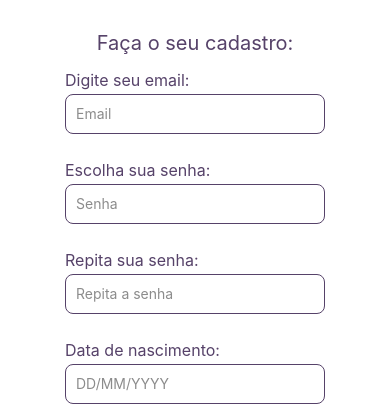
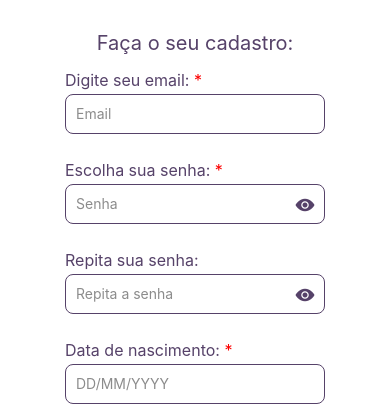
Before and after one commit to Luscv/CommitToFit-mobile, a React Native app: screen /Register in a window 390 px wide. Shown: the part 187-601 px from the top of the page. Built offline with nearby package versions, Linux system fonts and the light colour scheme.

Commit message:
password input

```diff
--- a/App.js
+++ b/App.js
@@ -1,10 +1,10 @@
 import { StatusBar } from 'expo-status-bar';
 import { StyleSheet, Text, View } from 'react-native'
-import { Welcome } from './src/screens/welcome'
+import { Welcome } from './src/features/auth/screens/welcome'
 import { NavigationContainer } from '@react-navigation/native'
 import {createNativeStackNavigator} from '@react-navigation/native-stack'
-import { Login } from './src/screens/Login';
-import { Register } from './src/screens/Register';
+import { Login } from './src/features/auth/screens/Login';
+import { Register } from './src/features/auth/screens/Register';
 
 const Stack = createNativeStackNavigator()
 
--- a/app.json
+++ b/app.json
@@ -4,11 +4,11 @@
     "slug": "CommitToFit",
     "version": "1.0.0",
     "orientation": "portrait",
-    "icon": "./assets/icon.png",
+    "icon": "./src/assets/icon.png",
     "userInterfaceStyle": "light",
     "newArchEnabled": true,
     "splash": {
-      "image": "./assets/splash-icon.png",
+      "image": "./src/assets/splash-icon.png",
       "resizeMode": "contain",
       "backgroundColor": "#ffffff"
     },
@@ -17,12 +17,12 @@
     },
     "android": {
       "adaptiveIcon": {
-        "foregroundImage": "./assets/adaptive-icon.png",
+        "foregroundImage": "./src/assets/adaptive-icon.png",
         "backgroundColor": "#ffffff"
       }
     },
     "web": {
-      "favicon": "./assets/favicon.png"
+      "favicon": "./src/assets/favicon.png"
     }
   }
 }
--- a/package.json
+++ b/package.json
@@ -17,7 +17,8 @@
     "react-hook-form": "^7.54.2",
     "react-native": "0.76.7",
     "react-native-safe-area-context": "^4.12.0",
-    "react-native-screens": "~4.4.0"
+    "react-native-screens": "~4.4.0",
+    "react-native-vector-icons": "^10.2.0"
   },
   "devDependencies": {
     "@babel/core": "^7.20.0"
--- a/src/components/InputFormComponent.jsx
+++ /dev/null
@@ -1,33 +0,0 @@
-import { View, Text, TextInput, StyleSheet, Dimensions } from "react-native"
-
-const styles = StyleSheet.create({
-    container: {
-        alignItems: 'flex-start',
-        marginBottom: 25,
-    },
-    input: {
-        height: 40,
-        width: Dimensions.get('window').width/1.5,
-        borderWidth: 1,
-        padding: 10,
-        borderRadius: 8,
-        borderColor: '#564269'
-    },
-})
-
-export const InputForm = (props) => {
-    return(
-        <View style={styles.container}>
-            <Text style={{alignSelf: 'baseline', paddingBottom: 4, fontSize: 16, color: '#564269'}}>{props.label}</Text>
-            <TextInput
-                style={styles.input}
-                placeholder={props.placeholder}
-                placeholderTextColor='#8c8c8c'
-                onBlur={props.onBlur}
-                onChangeText={props.onChange}
-                value={props.value}
-            />
-            {props.error && (<Text style={{color:'#ff0000'}}>{props.error.message}</Text>)}
-        </View>
-    )
-}
--- a/src/components/RegisterForm.jsx
+++ b/src/features/auth/components/RegisterForm.jsx
@@ -1,7 +1,8 @@
-import { View, Text, StyleSheet, Dimensions, TextInput } from "react-native"
-import { InputForm } from "./InputFormComponent"
-import { ButtonComponent } from "./ButtonComponent"
+import { View, Text, StyleSheet, Dimensions, TextInput, TouchableOpacity } from "react-native"
+import { ButtonComponent } from "../../../shared/components/ButtonComponent"
 import { useForm, Controller  } from "react-hook-form"
+import { useState } from "react"
+import  Icon  from "react-native-vector-icons/Ionicons"
 
 const styles = StyleSheet.create({
     container: {
@@ -15,6 +16,11 @@ const styles = StyleSheet.create({
         marginBottom: 15,
         height: 75,
         width: Dimensions.get('window').width/1.5,
+    },
+    iconContainer: {
+        position: 'absolute',
+        right: 10,
+        top: 10
     },
     input: {
         height: 40,
@@ -34,6 +40,8 @@ const styles = StyleSheet.create({
 export const RegisterForm = () => {
     const {control, handleSubmit, formState: {errors}, watch} = useForm()
     const senha = watch('senha')
+    const [passwordVisible, setPasswordVisible] = useState(false)
+    const [repeatPasswordVisible, setRepeatPasswordVisible] = useState(false)
 
     const onSubmit = (data) => {
         console.log(data)
@@ -45,7 +53,7 @@ export const RegisterForm = () => {
                     <Text style={{alignSelf:'center', fontSize: 20, color: '#564269', paddingBottom: 15}}>Faça o seu cadastro:</Text>
 
                     <View style={styles.inputContainer}>
-                        <Text style={{alignSelf: 'baseline', paddingBottom: 4, fontSize: 16, color: '#564269'}}>Digite seu email:</Text>
+                        <Text style={{alignSelf: 'baseline', paddingBottom: 4, fontSize: 16, color: '#564269'}}>Digite seu email: <Text style={{color: '#fc0000'}}>*</Text></Text>
                         <Controller
                             control={control}
                             rules={{
@@ -63,6 +71,7 @@ export const RegisterForm = () => {
                                     onBlur={onBlur}
                                     onChangeText={onChange}
                                     value={value}
+                                    inputMode="email"
                                 />
                             )}
                             name="email"
@@ -72,7 +81,7 @@ export const RegisterForm = () => {
                     </View>
 
                     <View style={styles.inputContainer}>
-                        <Text style={{alignSelf: 'baseline', paddingBottom: 4, fontSize: 16, color: '#564269'}}>Escolha sua senha:</Text>
+                        <Text style={{alignSelf: 'baseline', paddingBottom: 4, fontSize: 16, color: '#564269'}}>Escolha sua senha: <Text style={{color: '#fc0000'}}>*</Text></Text>
                         <Controller
                             control={control}
                             rules={{
@@ -83,7 +92,9 @@ export const RegisterForm = () => {
                                 }
                             }}
                             render={({field: {onChange, onBlur, value}}) => (
+                                <View style={{position: 'relative'}}>
                                     <TextInput
+                                        secureTextEntry={!passwordVisible}
                                         style={styles.input}
                                         placeholder='Senha'
                                         placeholderTextColor='#8c8c8c'
@@ -91,6 +102,15 @@ export const RegisterForm = () => {
                                         onChangeText={onChange}
                                         value={value}
                                     />
+                                    <TouchableOpacity style={styles.iconContainer}>
+                                        <Icon
+                                            name={passwordVisible ? 'eye-off' : 'eye'}
+                                            size={20}
+                                            color='#564269'
+                                            onPress={() => setPasswordVisible(!passwordVisible)}
+                                        />
+                                    </TouchableOpacity>
+                                </View>
                             )}
                             name="senha"
 
@@ -107,14 +127,26 @@ export const RegisterForm = () => {
                                 validate: (value) => value === senha || 'Senhas não coincidem'
                             }}
                             render={({field: {onChange, onBlur, value}}) => (
+                                <View style={{position: 'relative'}}>
                                     <TextInput
+                                        secureTextEntry={!repeatPasswordVisible}
+                                        readOnly={!senha}
                                         style={styles.input}
                                         placeholder='Repita a senha'
                                         placeholderTextColor='#8c8c8c'
                                         onBlur={onBlur}
                                         onChangeText={onChange}
-                                    value={value}
+                                        value={!!senha ? value : ''}
                                     />
+                                    <TouchableOpacity style={styles.iconContainer}>
+                                        <Icon
+                                            name={repeatPasswordVisible ? 'eye-off' : 'eye'}
+                                            size={20}
+                                            color='#564269'
+                                            onPress={() => setRepeatPasswordVisible(!repeatPasswordVisible)}
+                                        />
+                                    </TouchableOpacity>
+                                </View>
                             )}
                             name="confirmarSenha"
 
@@ -123,7 +155,7 @@ export const RegisterForm = () => {
                     </View>
 
                     <View style={styles.inputContainer}>
-                        <Text style={{alignSelf: 'baseline', paddingBottom: 4, fontSize: 16, color: '#564269'}}>Data de nascimento:</Text>
+                        <Text style={{alignSelf: 'baseline', paddingBottom: 4, fontSize: 16, color: '#564269'}}>Data de nascimento: <Text style={{color: '#fc0000'}}>*</Text></Text>
                         <Controller
                             control={control}
                             rules={{
@@ -141,6 +173,8 @@ export const RegisterForm = () => {
                                     onBlur={onBlur}
                                     onChangeText={onChange}
                                     value={value}
+                                    inputMode="numeric"
+                                    textContentType="birthdate"
                                 />
                             )}
                             name="dataNascimento"
--- a/src/screens/Login.jsx
+++ b/src/features/auth/screens/Login.jsx
@@ -1,6 +1,6 @@
 import { StyleSheet, Text, View, Image, Dimensions, TextInput, KeyboardAvoidingView, Platform } from "react-native"
-import imagePath from "../utils/constant/imagePath"
-import { ButtonComponent } from "../components/ButtonComponent"
+import imagePath from "../../../shared/utils/constant/imagePath"
+import { ButtonComponent } from "../../../shared/components/ButtonComponent"
 
 const styles = StyleSheet.create({
     container: {
--- a/src/screens/Register.jsx
+++ b/src/features/auth/screens/Register.jsx
@@ -1,6 +1,6 @@
 
 import { StyleSheet, Text, View, Image, Dimensions, TextInput, KeyboardAvoidingView, Platform } from "react-native"
-import imagePath from "../utils/constant/imagePath"
+import imagePath from "../../../shared/utils/constant/imagePath"
 import { RegisterForm } from "../components/RegisterForm"
 
 const styles = StyleSheet.create({
--- a/src/screens/welcome.jsx
+++ b/src/features/auth/screens/welcome.jsx
@@ -1,6 +1,6 @@
 import { StyleSheet, Text, View, Image, Dimensions } from 'react-native'
-import { ButtonComponent } from '../components/ButtonComponent'
-import imagePath from '../utils/constant/imagePath'
+import { ButtonComponent } from '../../../shared/components/ButtonComponent'
+import imagePath from '../../../shared/utils/constant/imagePath'
 import { useNavigation } from '@react-navigation/native'
 
 
--- /dev/null
+++ b/src/shared/utils/constant/imagePath.js
@@ -0,0 +1,5 @@
+export default{
+    logoImage: require('../../../assets/welcomeLogo.png'),
+    logoMini: require('../../../assets/appLogo.png'),
+    logoMark: require('../../../assets/commitToFitLogo.png')
+}
--- a/src/utils/constant/imagePath.js
+++ /dev/null
@@ -1,5 +0,0 @@
-export default{
-    logoImage: require('../../assets/welcomeLogo.png'),
-    logoMini: require('../../assets/appLogo.png'),
-    logoMark: require('../../assets/commitToFitLogo.png')
-}
```
Also changed, not shown: src/shared/components/ButtonComponent.jsx (renamed from src/components/ButtonComponent.jsx), 1 other file (tests, documents, lock files or other folders). Lines whose indentation alone changed are shown as unchanged.
